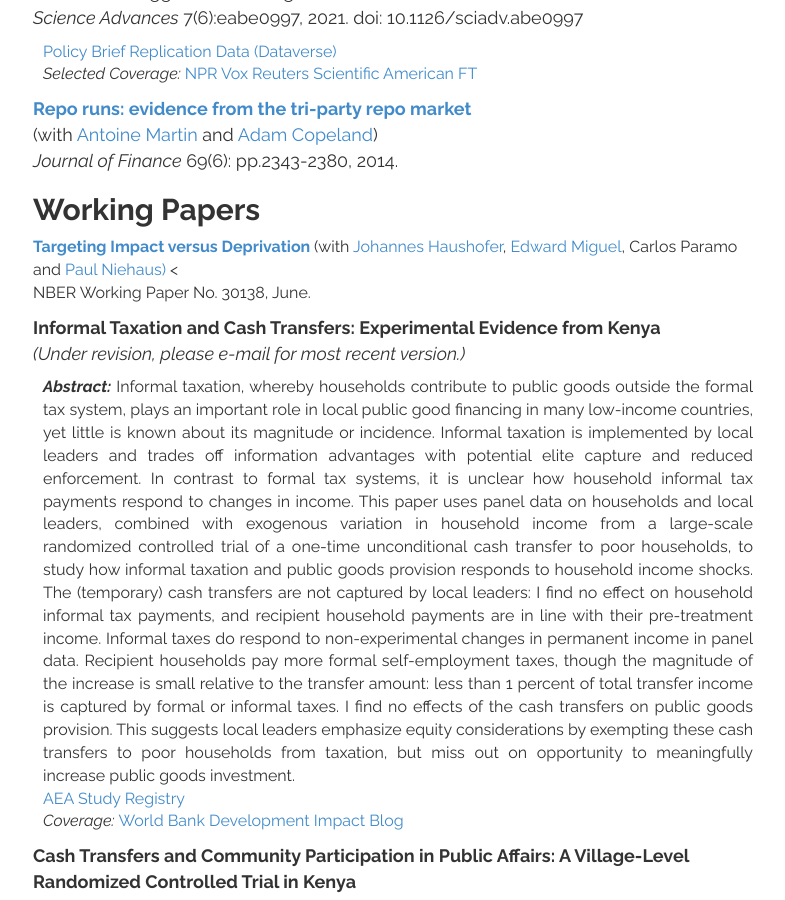
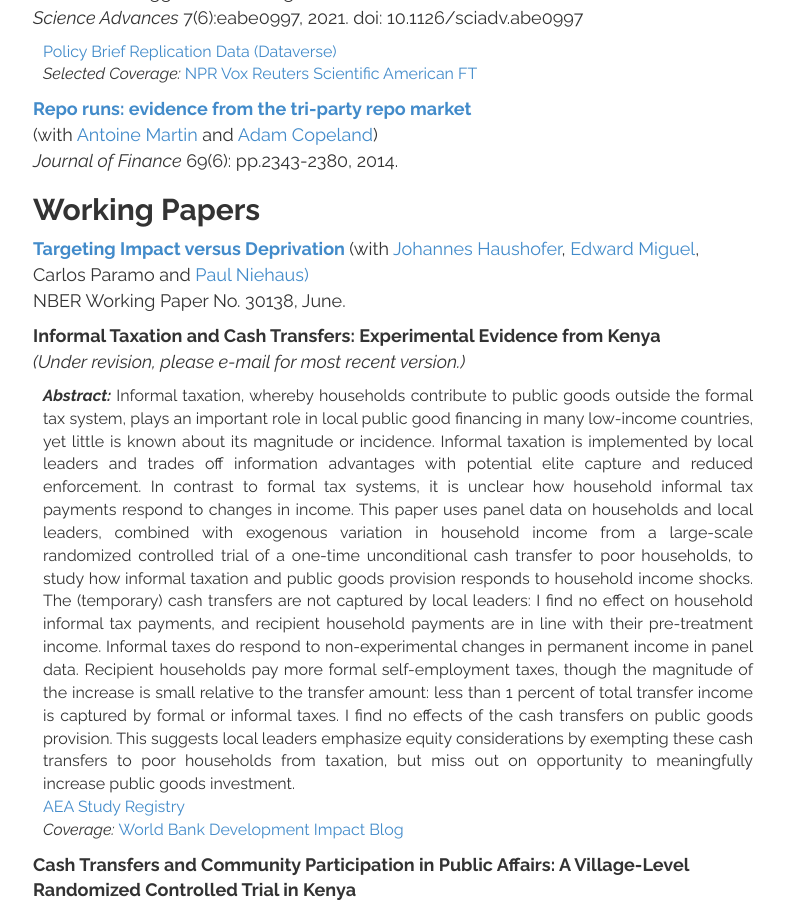
Before and after one commit to mwwalker/mwwalker.github.io, a Jekyll site: the page built from research/index.html, in a window 1280 px wide and 900 px high, scrolled down 866 px. Shown: the whole window, without its empty margins (247-1032 px from the left). Built offline with Jekyll 4.4.1, drawn with Linux system fonts in a browser that asks for light colours.

Commit message:
Update index.html

```diff
--- a/research/index.html
+++ b/research/index.html
@@ -84,7 +84,7 @@ title: Research
 
 <h2 id="wp"> Working Papers </h2>
 
-            <p> <a href="https://www.nber.org/papers/w30138"> <b> Targeting Impact versus Deprivation </b> </a> (with <a href="https://haushofer.ne.su.se/"> Johannes Haushofer</a>,<a href="https://emiguel.econ.berkeley.edu/"> Edward Miguel</a>, Carlos Paramo and <a href="https://econweb.ucsd.edu/~pniehaus/"> Paul Niehaus)</a> <
+            <p style="font-size:18px"> <a href="https://www.nber.org/papers/w30138"> <b> Targeting Impact versus Deprivation </b> </a> (with <a href="https://haushofer.ne.su.se/"> Johannes Haushofer</a>,<a href="https://emiguel.econ.berkeley.edu/"> Edward Miguel</a>, Carlos Paramo and <a href="https://econweb.ucsd.edu/~pniehaus/"> Paul Niehaus)</a>
     <br> NBER Working Paper No. 30138, June. </p>
 
 <p style="font-size:18px">  <b> Informal Taxation and Cash Transfers: Experimental Evidence from Kenya </b>
```
